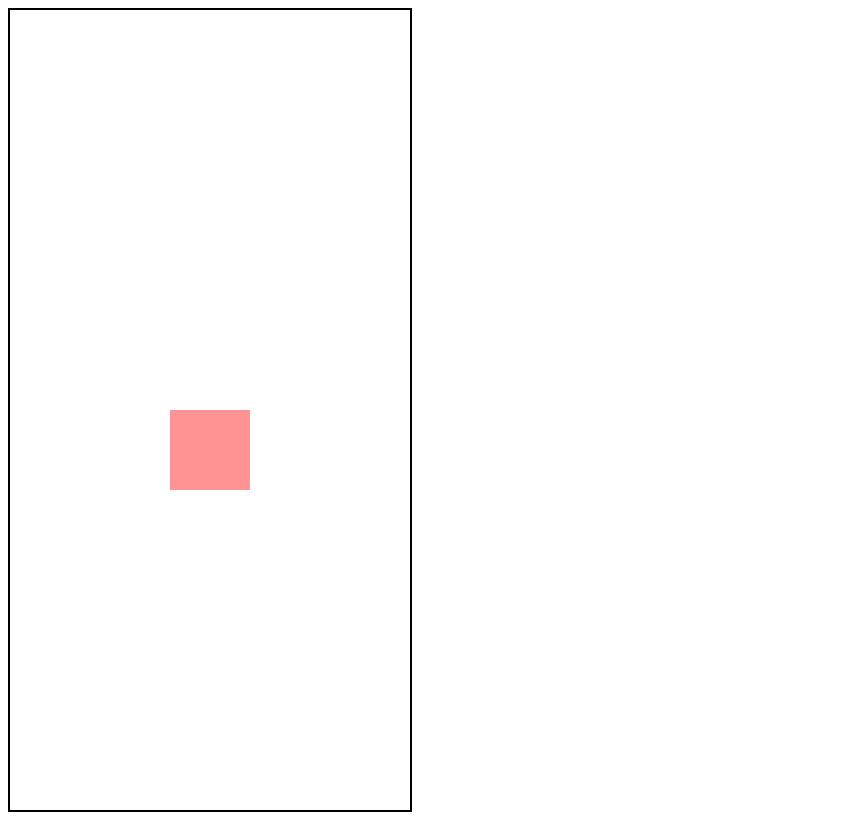
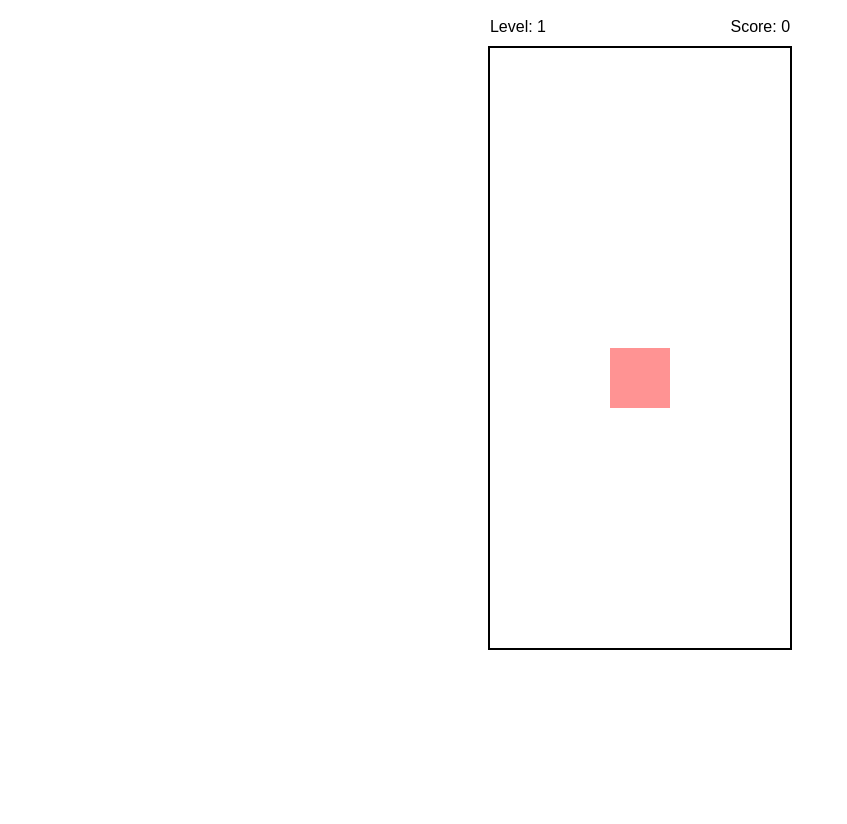
Before and after one commit to JceLee/postypeTetris, a plain HTML site: page index.html in a window 1280 px wide. Shown: the whole page, without its empty margins (0-847 px from the left). After the commit the page ends 800 px from the top, so only its background shows below. Drawn offline with Linux system fonts and the light colour scheme.

Commit message:
final submit

```diff
--- a/app.js
+++ b/app.js
@@ -1,5 +1,5 @@
 import Tetris from "./src/Tetris.js";
 
-const app = new Tetris(document.querySelector("#app"));
+const app = new Tetris(document.querySelector("#gameBoard"));
 
 app.startGame();
--- a/index.html
+++ b/index.html
@@ -9,6 +9,14 @@
     <script type="module" src="app.js"></script>
 </head>
 <body>
-    <canvas id="app"></canvas>
+    <div id=app>
+        <div id=scoreBoard>
+            <p class=state>Level: <span id="level">1</span></p>
+            <p class=state>Score: <span id="score">0</span></p>
+        </div>
+        <div style = "text-align:center;">
+            <canvas id="gameBoard"></canvas>
+        </div>
+    </div>
 </body>
 </html>
--- a/src/Tetris.js
+++ b/src/Tetris.js
@@ -1,27 +1,32 @@
 import { BoardSize } from "./constants/boardSize.js";
 import GameBoard from "./components/GameBoard.js";
 import SquareBlock from "./components/SquareBlock.js";
+import ScoreBoard from "./components/ScoreBoard.js";
 
 export default class Tetris {
   constructor(canvas) {
     this.canvas = canvas;
     this.ctx = this.canvas.getContext("2d");
+    this.gameBoard = new GameBoard(this.ctx);
+    this.scoreBoard = new ScoreBoard();
+    this.activeBlock = new SquareBlock(this.ctx);
+    this.second = 0;
+    this.frame = 500;
+    this.gameState = {
+      level: 1,
+      score: 0,
+    };
+  }
+
+  startGame() {
     this.ctx.canvas.width = BoardSize.width * BoardSize.size;
     this.ctx.canvas.height = BoardSize.height * BoardSize.size;
     this.ctx.scale(BoardSize.size, BoardSize.size);
-    this.gameBoard = new GameBoard(this.ctx);
-    this.activeBlock = new SquareBlock(this.ctx);
-    this.second = 0;
-    this.frame = 500;
-
     this.canvas.addEventListener("click", (e) => {
       e.preventDefault();
-      // console.log(this.gameBoard.grid);
       this.move(e.offsetX / BoardSize.size);
     });
-  }
-
-  startGame() {
+    this.scoreBoard.init();
     this.activeBlock.render();
     this.drop(-1);
   }
@@ -34,8 +39,8 @@ export default class Tetris {
       this.detect("right")
     ) {
       this.activeBlock.move("right");
-    } else {
-      this.detect("down") ? this.activeBlock.move("down") : this.spawnNewBlock();
+    } else if (this.detect("down")) {
+      this.activeBlock.move("down");
     }
     this.render();
   }
@@ -49,9 +54,8 @@ export default class Tetris {
     const { x, y } = this.activeBlock.position;
     return this.activeBlock.shape.every((row, idxY) => {
       return row.every((value, idxX) => {
-        if (y + idxY === BoardSize.height - 1) return this.spawnNewBlock();
-        console.log("1: ", y + idxY < BoardSize.height);
-        console.log("2: ", value === 0, this.gameBoard.grid[y + idxY + 1][x + idxX] === 0);
+        if (y + idxY === BoardSize.height - 1 || this.gameBoard.grid[y + idxY + 1][x + idxX] === 1)
+          return this.spawnNewBlock();
         return direction === "down"
           ? y + idxY < BoardSize.height &&
               (value === 0 || this.gameBoard.grid[y + idxY + 1][x + idxX] === 0)
@@ -63,9 +67,9 @@ export default class Tetris {
   }
 
   spawnNewBlock() {
-    console.log(this.gameBoard.grid);
-    console.log(this.gameBoard.freeze(this.activeBlock));
+    this.gameState.score += this.gameBoard.freeze(this.activeBlock);
     this.activeBlock = new SquareBlock(this.ctx);
+    this.scoreBoard.updateBoard(this.gameState);
   }
 
   drop(lastTime) {
--- /dev/null
+++ b/src/components/ScoreBoard.js
@@ -0,0 +1,11 @@
+export default class ScoreBoard {
+  init() {
+    document.getElementById("scoreBoard").style.display = "block";
+  }
+
+  updateBoard(state) {
+    const { score, level } = state;
+    document.getElementById("score").textContent = score;
+    document.getElementById("level").textContent = level;
+  }
+}
--- a/src/components/SquareBlock.js
+++ b/src/components/SquareBlock.js
@@ -1,5 +1,3 @@
-import { BoardSize } from "../constants/boardSize.js";
-
 export default class SquareBlock {
   constructor(ctx) {
     this.ctx = ctx;
--- a/src/constants/boardSize.js
+++ b/src/constants/boardSize.js
@@ -1,5 +1,5 @@
 export const BoardSize = {
   width: 10, // the number of blocks for Width
   height: 20, // the number of blocks for Height
-  size: 40,
+  size: 30,
 };
--- a/src/css/style.css
+++ b/src/css/style.css
@@ -1,3 +1,19 @@
 #app {
+    font-family: "Montserrat", sans-serif;
+    margin: 0 auto;
+}
+
+#gameBoard {
     border: solid 2px black;
 }
+
+#scoreBoard {
+    margin: 0 auto;
+    text-align: center;
+    display: none;
+}
+
+.state {
+    margin: 10px 90px;
+    display: inline-block;
+}
```
